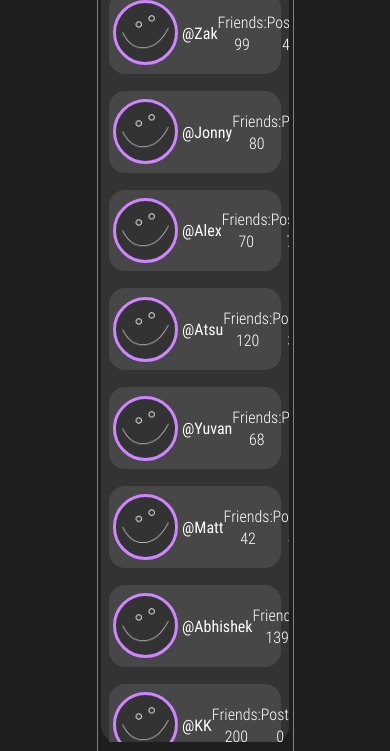
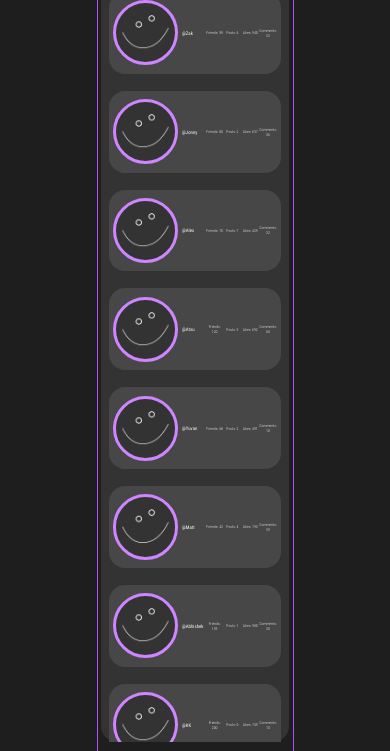
Before and after one commit to AbhishekVijay2004/Wavelength, a plain HTML site: page Site/friends.html in a window 390 px wide. Shown: the part 93-844 px from the top of the page. Drawn offline with Linux system fonts and the light colour scheme.

Commit message:
Made small responsiveness improvements to friends page

```diff
--- a/Site/css/friends.css
+++ b/Site/css/friends.css
@@ -52,7 +52,7 @@
   text-align: left;
   transition: color 0.25s;
   font-weight: 400;
-  font-size: 1rem;
+  font-size: 1.25vw;
   margin-left: 1vw;
   flex: 4;
 }
@@ -63,6 +63,6 @@
 .profile-text-details {
   text-align: center;
   font-weight: 300;
-  font-size: 1rem;
+  font-size: 1vw;
   flex: 3;
 }
```
